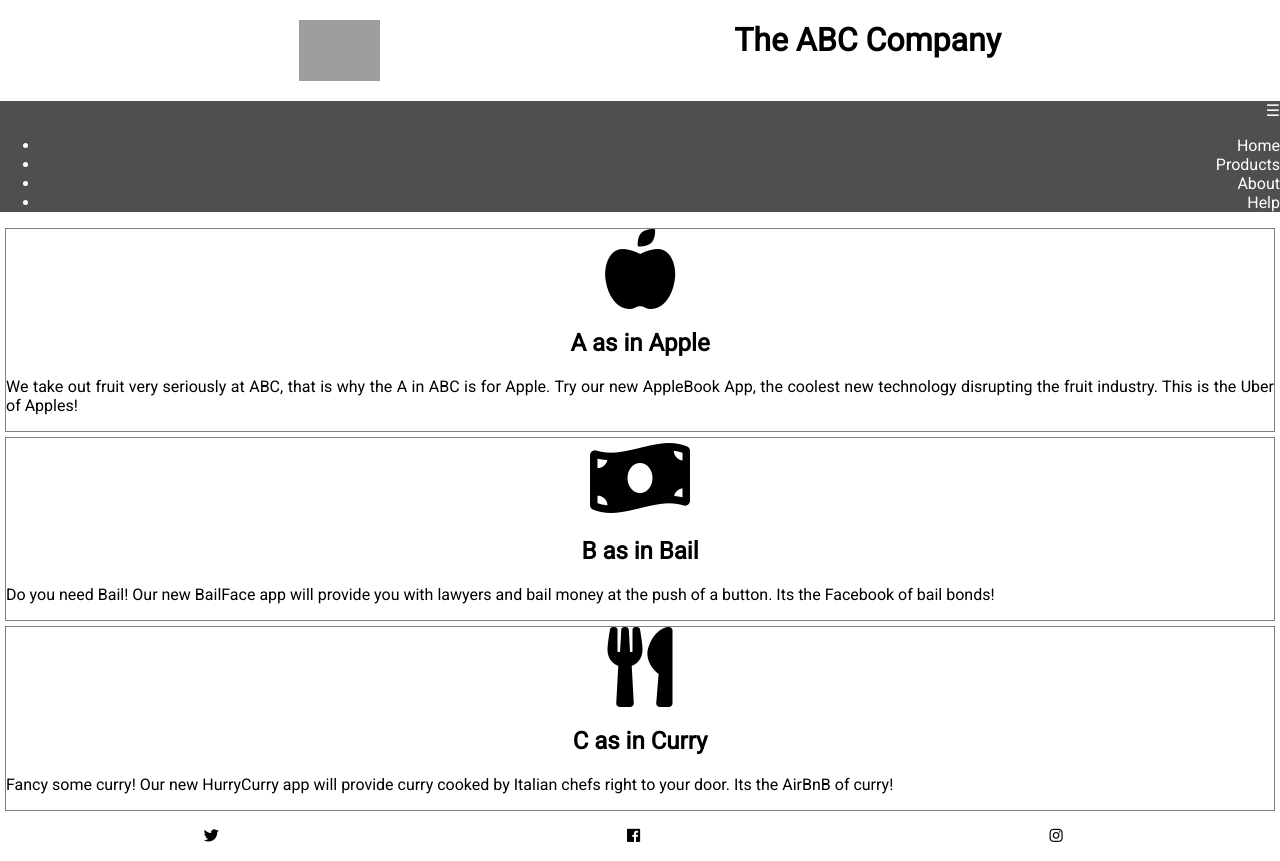
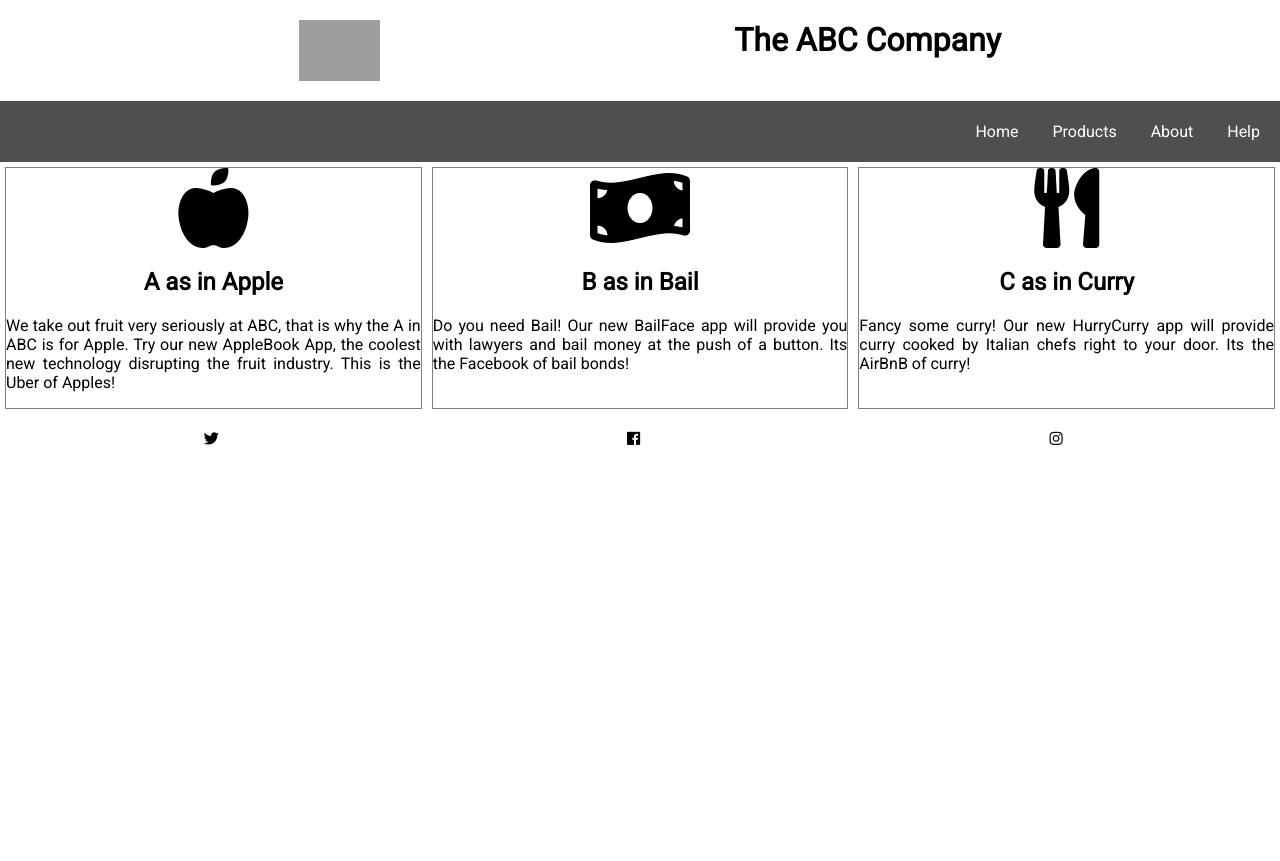
Before and after one commit to AndresRodz/WAD-Lab3-FlexboxAndMediaQueries, a plain HTML site: page index.html in a window 1280 px wide. After the commit the page ends 800 px from the top, so only its background shows below. Drawn offline with Linux system fonts and the light colour scheme; grey boxes are pictures that could not be loaded.

Commit message:
Final functionality and readme added

```diff
--- a/css/index.css
+++ b/css/index.css
@@ -17,6 +17,7 @@ p {
 }
 
 .navbar {
+    padding: 5px;
     background-color: rgb(80, 79, 79);
     color: white;
     width: 100%;
@@ -119,4 +120,23 @@ p {
         flex-direction: row;
         justify-content: center;
     }
+
+    .hamburger {
+        position: static;
+        display: none;
+    }
+
+    .menu > li {
+        margin: 15px;
+        display: inline;
+    }
+
+    main {
+        display: flex;
+        flex-direction: row;
+    }
+
+    .product {
+        width: 33%;
+    }
 }
```
Also changed, not shown: 1 other file.
